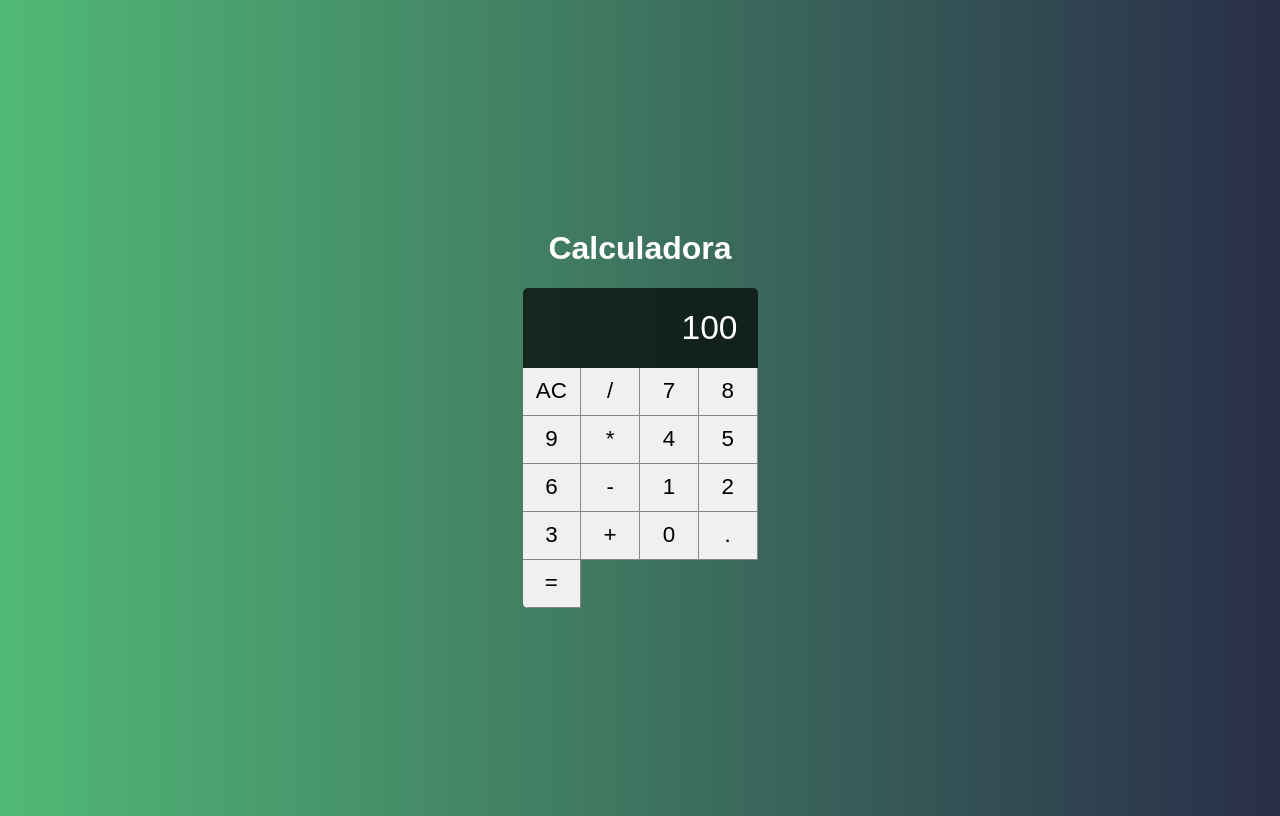
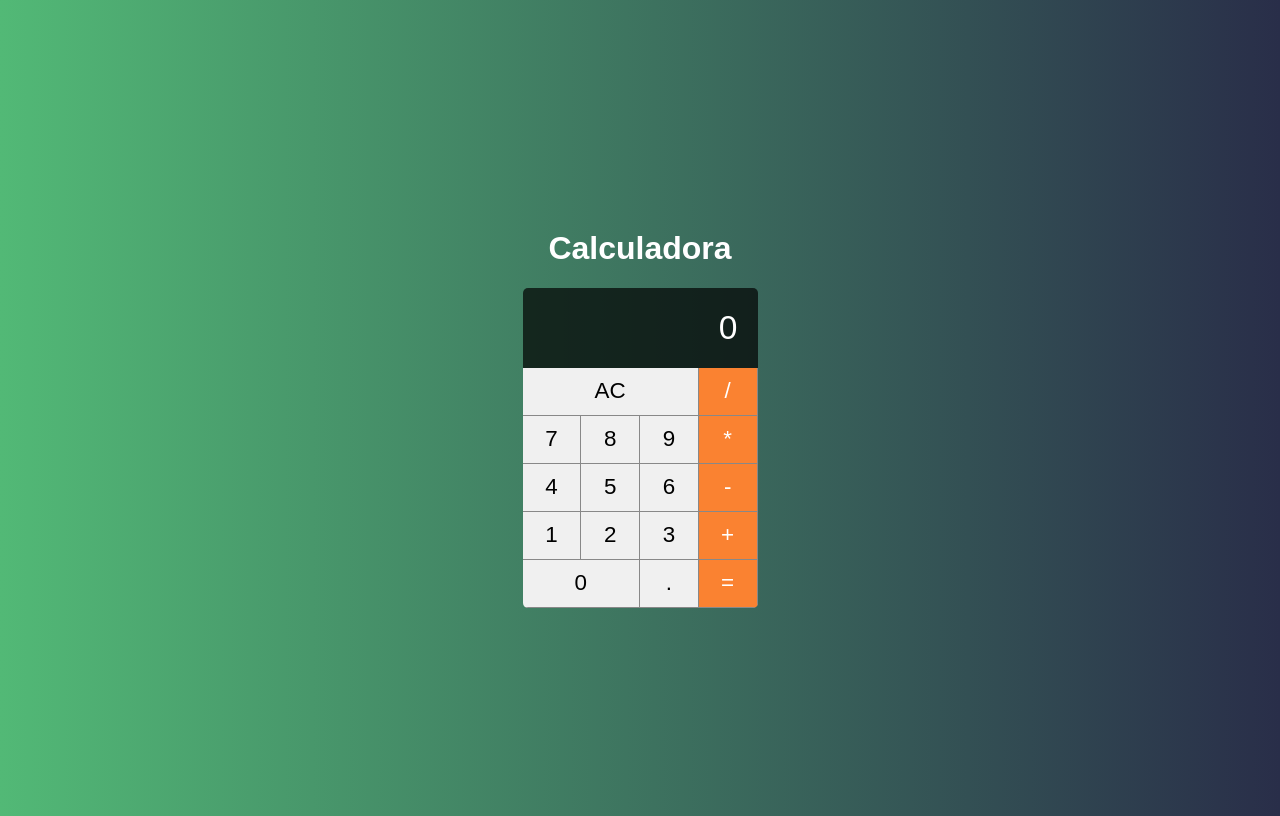
Before and after one commit to gabriel-dias-clear/calculator_react, a React (Create React App) app in the folder calculator/: page / in a window 1280 px wide. Built offline with nearby package versions, Linux system fonts and the light colour scheme.

Commit message:
methods calculator interactive

```diff
--- a/calculator/src/main/Calculator.css
+++ b/calculator/src/main/Calculator.css
@@ -1,4 +1,4 @@
-.calculator{
+.calculator {
     height: 320px;
     width: 235px;
     border-radius: 5px;
@@ -6,5 +6,5 @@
 
     display: grid;
     grid-template-columns: repeat(4, 25%);
-    grid-template-rows:1fr 48px 48px 48px 48px 48px;
+    grid-template-rows: 1fr 48px 48px 48px 48px 48px;
 }
--- a/calculator/src/main/Calculator.jsx
+++ b/calculator/src/main/Calculator.jsx
@@ -1,34 +1,103 @@
-import React, {Component} from 'react'
+import React, { Component } from 'react'
 import './Calculator.css'
 
-import Button from './../components/Button'
+import Button from '../components/Button'
 import Display from '../components/Display'
 
-export default class Calculator extends Component{
-    render(){
-        return(
-            <>
-            <div className='calculator'>
-                <Display value={100}></Display>
-                <Button label='AC'></Button>
-                <Button label='/'></Button>
-                <Button label='7'></Button>
-                <Button label='8'></Button>
-                <Button label='9'></Button>
-                <Button label='*'></Button>
-                <Button label='4'></Button>
-                <Button label='5'></Button>
-                <Button label='6'></Button>
-                <Button label='-'></Button>
-                <Button label='1'></Button>
-                <Button label='2'></Button>
-                <Button label='3'></Button>
-                <Button label='+'></Button>
-                <Button label='0'></Button>
-                <Button label='.'></Button>
-                <Button label='='></Button>
+const initialState = {
+    displayValue: '0',
+    clearDisplay: false,
+    operation: null,
+    values: [0, 0],
+    current: 0
+}
+
+export default class Calculator extends Component {
+
+    state = { ...initialState }
+
+    constructor(props) {
+        super(props)
+
+        this.clearMemory = this.clearMemory.bind(this)
+        this.setOperation = this.setOperation.bind(this)
+        this.addDigit = this.addDigit.bind(this)
+    }
+
+    clearMemory() {
+        this.setState({ ...initialState })
+    }
+
+    setOperation(operation) {
+        if (this.state.current === 0) {
+            this.setState({ operation, current: 1, clearDisplay: true })
+        } else {
+            const equals = operation === '='
+            const currentOperation = this.state.operation
+
+            const values = [...this.state.values]
+            try {
+                values[0] = eval(`${values[0]} ${currentOperation} ${values[1]}`)
+            } catch(e) {
+                values[0] = this.state.values[0]
+            }
+
+            values[1] = 0
+
+            this.setState({
+                displayValue: values[0],
+                operation: equals ? null : operation,
+                current: equals ? 0 : 1,
+                clearDisplay: !equals,
+                values
+            })
+        }
+    }
+
+    addDigit(n) {
+        if (n === '.' && this.state.displayValue.includes('.')) {
+            return
+        }
+
+        const clearDisplay = this.state.displayValue === '0'
+            || this.state.clearDisplay
+        const currentValue = clearDisplay ? '' : this.state.displayValue
+        const displayValue = currentValue + n
+        this.setState({ displayValue, clearDisplay: false })
+
+        if (n !== '.') {
+            const i = this.state.current
+            const newValue = parseFloat(displayValue)
+            const values = [...this.state.values]
+            values[i] = newValue
+            this.setState({ values })
+            console.log(values)
+        }
+    }
+
+    render() {
+        return (
+            <div className="calculator">
+                <Display value={this.state.displayValue} />
+                <Button label="AC" click={this.clearMemory} triple />
+                <Button label="/" click={this.setOperation} operation />
+                <Button label="7" click={this.addDigit} />
+                <Button label="8" click={this.addDigit} />
+                <Button label="9" click={this.addDigit} />
+                <Button label="*" click={this.setOperation} operation />
+                <Button label="4" click={this.addDigit} />
+                <Button label="5" click={this.addDigit} />
+                <Button label="6" click={this.addDigit} />
+                <Button label="-" click={this.setOperation} operation />
+                <Button label="1" click={this.addDigit} />
+                <Button label="2" click={this.addDigit} />
+                <Button label="3" click={this.addDigit} />
+                <Button label="+" click={this.setOperation} operation />
+                <Button label="0" click={this.addDigit} double />
+                <Button label="." click={this.addDigit} />
+                <Button label="=" click={this.setOperation} operation />
+
             </div>
-            </>
         )
     }
 }
```
